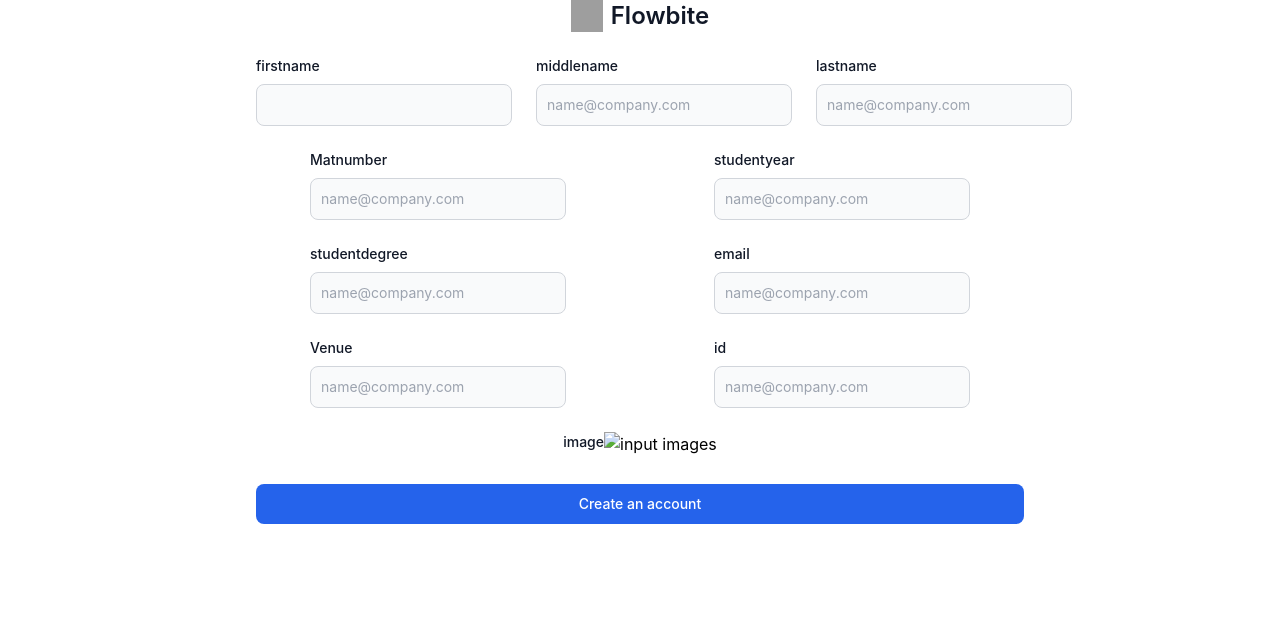
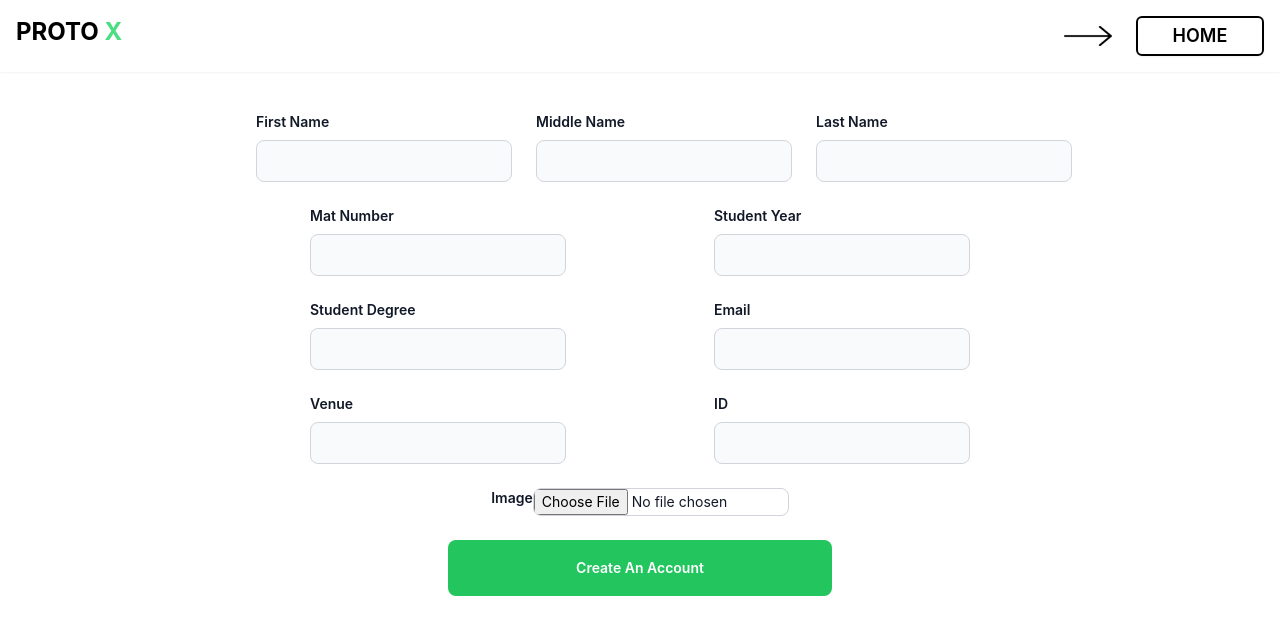
Before and after one commit to HopesonOgaga/exam, a React (Create React App) app: page /Registration in a window 1280 px wide. Shown: the top 634 px of the page. Built offline with nearby package versions, Linux system fonts and the light colour scheme; grey boxes are pictures that could not be loaded.

Commit message:
optimized version

```diff
--- a/src/components/header/finishedheader.js
+++ b/src/components/header/finishedheader.js
@@ -1,4 +1,5 @@
 import React from "react";
+import { Link } from "react-router-dom";
 
 export default function FinishedHeader() {
   return (
@@ -14,9 +15,12 @@ export default function FinishedHeader() {
           src="/image/right-arrow.png"
           alt=""
         ></img>
-        <button className="hover:shadow-lg hover:border-gray-500 hover:scale-100  border-2 rounded-md shadow-sm border-black w-32 h-10 uppercase font-semibold text-lg">
-          home
-        </button>
+        <Link to={"/"}>
+          {" "}
+          <button className="hover:shadow-lg hover:border-gray-500 hover:scale-100  border-2 rounded-md shadow-sm border-black w-32 h-10 uppercase font-semibold text-lg">
+            home
+          </button>
+        </Link>
       </div>
     </section>
   );
--- a/src/components/registration/index.js
+++ b/src/components/registration/index.js
@@ -1,5 +1,7 @@
 import React, { useContext, useState } from "react";
 import UserContext from "../../context/userContext";
+import FinishedHeader from "../header/finishedheader";
+
 export default function Registration() {
   const [firstName, setfirstName] = useState("");
   const [middleName, setmiddleName] = useState("");
@@ -11,6 +13,7 @@ export default function Registration() {
   const [venue, setVenue] = useState("");
   const [id, setid] = useState("");
   const { setData } = useContext(UserContext);
+
   function clear() {
     setfirstName("");
     setmiddleName("");
@@ -22,6 +25,7 @@ export default function Registration() {
     setVenue("");
     setid("");
   }
+
   function handleSubmit(e) {
     e.preventDefault();
     const data = {
@@ -36,171 +40,156 @@ export default function Registration() {
       id,
     };
 
-
-
     console.log(data);
     setData(data);
     clear();
   }
+
   return (
-    <div>
+    <div className="h-full w-full ">
+      <div className="mb-10">
+        <FinishedHeader />
+      </div>
       <section>
-        <div className="flex justify-center w-full">
-          <a
-            href="#"
-            class="flex items-center mb-6 text-2xl font-semibold text-gray-900 dark:text-white"
-          >
-            <img
-              class="w-8 h-8 mr-2"
-              src="https://flowbite.s3.amazonaws.com/blocks/marketing-ui/logo.svg"
-              alt="logo"
-            ></img>
-            Flowbite
-          </a>
-        </div>
-        <div className="flex justify-center w-full h-full ">
-          <form
-            class="space-y-4 md:space-y-6"
-            action="#"
-            onSubmit={handleSubmit}
-          >
-            <div className="flex justify-between gap-6  w-[60vw]">
+        <div className="flex justify-center w-full h-full">
+          <form className="space-y-4 md:space-y-6" onSubmit={handleSubmit}>
+            <div className="flex justify-between gap-6 w-full md:w-[60vw] md:flex-row flex-col">
               <div>
                 <label
-                  for="firstName"
-                  class="block mb-2 text-sm font-medium text-gray-900 dark:text-white"
+                  htmlFor="firstname"
+                  className="block mb-2 text-sm font-semibold text-gray-900 dark:text-white capitalize"
                 >
-                  firstname
+                  First Name
                 </label>
                 <input
                   type="text"
                   name="firstname"
                   id="firstname"
-                  class="bg-gray-50 border border-gray-300 text-gray-900 text-sm rounded-lg focus:ring-primary-600 focus:border-primary-600 block w-[20vw] p-2.5 dark:bg-gray-700 dark:border-gray-600 dark:placeholder-gray-400 dark:text-white dark:focus:ring-blue-500 dark:focus:border-blue-500"
+                  className="bg-gray-50 border border-gray-300 text-gray-900 text-sm rounded-lg focus:ring-primary-600 focus:border-primary-600 block w-full md:w-[20vw] p-2.5 dark:bg-gray-700 dark:border-gray-600 dark:placeholder-gray-400 dark:text-white dark:focus:ring-blue-500 dark:focus:border-blue-500"
                   placeholder=""
                   required
                   value={firstName}
                   onChange={(e) => setfirstName(e.target.value)}
-                ></input>
+                />
               </div>
               <div>
                 <label
-                  for="middleName"
-                  class="block mb-2 text-sm font-medium text-gray-900 dark:text-white"
+                  htmlFor="middlename"
+                  className="block mb-2 text-sm font-semibold text-gray-900 dark:text-white capitalize"
                 >
-                  middlename
+                  Middle Name
                 </label>
                 <input
                   type="text"
                   name="middlename"
                   id="middlename"
-                  class="bg-gray-50 border border-gray-300 text-gray-900 text-sm rounded-lg focus:ring-primary-600 focus:border-primary-600 block w-[20vw] p-2.5 dark:bg-gray-700 dark:border-gray-600 dark:placeholder-gray-400 dark:text-white dark:focus:ring-blue-500 dark:focus:border-blue-500"
-                  placeholder="name@company.com"
+                  className="bg-gray-50 border border-gray-300 text-gray-900 text-sm rounded-lg focus:ring-primary-600 focus:border-primary-600 block w-full md:w-[20vw] p-2.5 dark:bg-gray-700 dark:border-gray-600 dark:placeholder-gray-400 dark:text-white dark:focus:ring-blue-500 dark:focus:border-blue-500"
+                  placeholder=""
                   required
                   value={middleName}
                   onChange={(e) => setmiddleName(e.target.value)}
-                ></input>
+                />
               </div>
               <div>
                 <label
-                  for="lastNmae"
-                  class="block mb-2 text-sm font-medium text-gray-900 dark:text-white"
+                  htmlFor="lastname"
+                  className="block mb-2 text-sm font-semibold text-gray-900 dark:text-white capitalize"
                 >
-                  lastname
+                  Last Name
                 </label>
                 <input
                   type="text"
                   name="lastName"
-                  id="lastName"
-                  class="bg-gray-50 border border-gray-300 text-gray-900 text-sm rounded-lg focus:ring-primary-600 focus:border-primary-600 block w-[20vw] p-2.5 dark:bg-gray-700 dark:border-gray-600 dark:placeholder-gray-400 dark:text-white dark:focus:ring-blue-500 dark:focus:border-blue-500"
-                  placeholder="name@company.com"
+                  id="lastname"
+                  className="bg-gray-50 border border-gray-300 text-gray-900 text-sm rounded-lg focus:ring-primary-600 focus:border-primary-600 block w-full md:w-[20vw] p-2.5 dark:bg-gray-700 dark:border-gray-600 dark:placeholder-gray-400 dark:text-white dark:focus:ring-blue-500 dark:focus:border-blue-500"
+                  placeholder=""
                   required
                   value={lastName}
                   onChange={(e) => setlastName(e.target.value)}
-                ></input>
+                />
               </div>
             </div>
-            <div className="w-full flex gap-10 justify-around  ">
+            <div className="w-full flex md:flex-row flex-col gap-10 justify-around">
               <div>
                 <label
-                  for="studentNumber"
-                  class="block mb-2 text-sm font-medium text-gray-900 dark:text-white"
+                  htmlFor="studentNumber"
+                  className="block mb-2 text-sm font-semibold text-gray-900 dark:text-white capitalize"
                 >
-                  Matnumber
+                  Mat Number
                 </label>
                 <input
                   type="text"
                   name="studentNumber"
                   id="studentNumber"
-                  class="bg-gray-50 border border-gray-300 text-gray-900 text-sm rounded-lg focus:ring-primary-600 focus:border-primary-600 block w-[20vw] p-2.5 dark:bg-gray-700 dark:border-gray-600 dark:placeholder-gray-400 dark:text-white dark:focus:ring-blue-500 dark:focus:border-blue-500"
-                  placeholder="name@company.com"
+                  className="bg-gray-50 border border-gray-300 text-gray-900 text-sm rounded-lg focus:ring-primary-600 focus:border-primary-600 block w-full md:w-[20vw] p-2.5 dark:bg-gray-700 dark:border-gray-600 dark:placeholder-gray-400 dark:text-white dark:focus:ring-blue-500 dark:focus:border-blue-500"
+                  placeholder=""
                   required
                   value={Matnumber}
                   onChange={(e) => setmatNumber(e.target.value)}
-                ></input>
+                />
               </div>
               <div>
                 <label
-                  for="studentYear"
-                  class="block mb-2 text-sm font-medium text-gray-900 dark:text-white"
+                  htmlFor="studentYear"
+                  className="block mb-2 text-sm font-semibold text-gray-900 dark:text-white capitalize"
                 >
-                  studentyear
+                  Student Year
                 </label>
                 <input
                   type="text"
                   name="studentYear"
                   id="studentYear"
-                  class="bg-gray-50 border border-gray-300 text-gray-900 text-sm rounded-lg focus:ring-primary-600 focus:border-primary-600 block w-[20vw] p-2.5 dark:bg-gray-700 dark:border-gray-600 dark:placeholder-gray-400 dark:text-white dark:focus:ring-blue-500 dark:focus:border-blue-500"
-                  placeholder="name@company.com"
+                  className="bg-gray-50 border border-gray-300 text-gray-900 text-sm rounded-lg focus:ring-primary-600 focus:border-primary-600 block w-full md:w-[20vw] p-2.5 dark:bg-gray-700 dark:border-gray-600 dark:placeholder-gray-400 dark:text-white dark:focus:ring-blue-500 dark:focus:border-blue-500"
+                  placeholder=""
                   required
                   value={studentYear}
                   onChange={(e) => setStudentYear(e.target.value)}
-                ></input>
+                />
               </div>
             </div>
-            <div className="w-full flex gap-10 justify-around  ">
+            <div className="w-full flex md:flex-row flex-col gap-10 justify-around">
               <div>
                 <label
-                  for="studentDegre"
-                  class="block mb-2 text-sm font-medium text-gray-900 dark:text-white"
+                  htmlFor="studentDegree"
+                  className="block mb-2 text-sm font-semibold text-gray-900 dark:text-white capitalize"
                 >
-                  studentdegree
+                  Student Degree
                 </label>
                 <input
                   type="text"
                   name="studentDegre"
                   id="studentDegree"
-                  class="bg-gray-50 border border-gray-300 text-gray-900 text-sm rounded-lg focus:ring-primary-600 focus:border-primary-600 block w-[20vw] p-2.5 dark:bg-gray-700 dark:border-gray-600 dark:placeholder-gray-400 dark:text-white dark:focus:ring-blue-500 dark:focus:border-blue-500"
-                  placeholder="name@company.com"
+                  className="bg-gray-50 border border-gray-300 text-gray-900 text-sm rounded-lg focus:ring-primary-600 focus:border-primary-600 block w-full md:w-[20vw] p-2.5 dark:bg-gray-700 dark:border-gray-600 dark:placeholder-gray-400 dark:text-white dark:focus:ring-blue-500 dark:focus:border-blue-500"
+                  placeholder=""
                   required
                   value={studentDegre}
                   onChange={(e) => setStudentDgre(e.target.value)}
-                ></input>
+                />
               </div>
               <div>
                 <label
-                  for="email"
-                  class="block mb-2 text-sm font-medium text-gray-900 dark:text-white"
+                  htmlFor="email"
+                  className="block mb-2 text-sm font-semibold text-gray-900 dark:text-white capitalize"
                 >
-                  email
+                  Email
                 </label>
                 <input
                   type="email"
                   name="email"
                   id="email"
-                  class="bg-gray-50 border border-gray-300 text-gray-900 text-sm rounded-lg focus:ring-primary-600 focus:border-primary-600 block w-[20vw] p-2.5 dark:bg-gray-700 dark:border-gray-600 dark:placeholder-gray-400 dark:text-white dark:focus:ring-blue-500 dark:focus:border-blue-500"
-                  placeholder="name@company.com"
+                  className="bg-gray-50 border border-gray-300 text-gray-900 text-sm rounded-lg focus:ring-primary-600 focus:border-primary-600 block w-full md:w-[20vw] p-2.5 dark:bg-gray-700 dark:border-gray-600 dark:placeholder-gray-400 dark:text-white dark:focus:ring-blue-500 dark:focus:border-blue-500"
+                  placeholder=""
                   required
                   value={email}
                   onChange={(e) => setEmail(e.target.value)}
-                ></input>
+                />
               </div>
             </div>
-            <div className="w-full flex gap-10 justify-around  ">
+            <div className="w-full flex gap-10 justify-around">
               <div>
                 <label
-                  for="venue"
-                  class="block mb-2 text-sm font-medium text-gray-900 dark:text-white"
+                  htmlFor="venue"
+                  className="block mb-2 text-sm font-semibold text-gray-900 dark:text-white capitalize"
                 >
                   Venue
                 </label>
@@ -208,50 +197,50 @@ export default function Registration() {
                   type="text"
                   name="venue"
                   id="venue"
-                  class="bg-gray-50 border border-gray-300 text-gray-900 text-sm rounded-lg focus:ring-primary-600 focus:border-primary-600 block w-[20vw] p-2.5 dark:bg-gray-700 dark:border-gray-600 dark:placeholder-gray-400 dark:text-white dark:focus:ring-blue-500 dark:focus:border-blue-500"
-                  placeholder="name@company.com"
+                  className="bg-gray-50 border border-gray-300 text-gray-900 text-sm rounded-lg focus:ring-primary-600 focus:border-primary-600 block w-full md:w-[20vw] p-2.5 dark:bg-gray-700 dark:border-gray-600 dark:placeholder-gray-400 dark:text-white dark:focus:ring-blue-500 dark:focus:border-blue-500"
+                  placeholder=""
                   required
                   value={venue}
                   onChange={(e) => setVenue(e.target.value)}
-                ></input>
+                />
               </div>
               <div>
                 <label
-                  for="id"
-                  class="block mb-2 text-sm font-medium text-gray-900 dark:text-white"
+                  htmlFor="id"
+                  className="block mb-2 text-sm font-semibold text-gray-900 dark:text-white capitalize"
                 >
-                  id
+                  ID
                 </label>
                 <input
                   type="text"
                   name="id"
                   id="id"
-                  class="bg-gray-50 border border-gray-300 text-gray-900 text-sm rounded-lg focus:ring-primary-600 focus:border-primary-600 block w-[20vw] p-2.5 dark:bg-gray-700 dark:border-gray-600 dark:placeholder-gray-400 dark:text-white dark:focus:ring-blue-500 dark:focus:border-blue-500"
-                  placeholder="name@company.com"
+                  className="bg-gray-50 border border-gray-300 text-gray-900 text-sm rounded-lg focus:ring-primary-600 focus:border-primary-600 block w-full md:w-[20vw] p-2.5 dark:bg-gray-700 dark:border-gray-600 dark:placeholder-gray-400 dark:text-white dark:focus:ring-blue-500 dark:focus:border-blue-500"
+                  placeholder=""
                   required
                   value={id}
                   onChange={(e) => setid(e.target.value)}
-                ></input>
+                />
               </div>
             </div>
             <div className="flex justify-center w-full">
               <label
-                for="image"
-                class="block mb-2 text-sm font-medium text-gray-900 dark:text-white"
+                htmlFor="image"
+                className="block mb-2 text-sm font-semibold text-gray-900 dark:text-white capitalize"
               >
-                image
+                Image
               </label>
               <input
-                type="image"
+                type="file"
                 name="image"
-                src=""
-                alt="input images"
-              ></input>
+                id="image"
+                className="block w-full md:w-[20vw] text-sm text-gray-900 border border-gray-300 rounded-lg cursor-pointer dark:text-gray-400 focus:outline-none dark:bg-gray-700 dark:border-gray-600 dark:placeholder-gray-400"
+              />
             </div>
-            <div>
+            <div className="flex justify-center w-full h-full">
               <button
                 type="submit"
-                class="w-full text-white bg-primary-600 hover:bg-primary-700 focus:ring-4 focus:outline-none focus:ring-primary-300 font-medium rounded-lg text-sm px-5 py-2.5 text-center dark:bg-primary-600 dark:hover:bg-primary-700 dark:focus:ring-primary-800"
+                className="w-1/2 h-14 capitalize text-white bg-green-500 hover:bg-green-500 focus:ring-4 focus:outline-none focus:ring-green-300 font-semibold rounded-lg text-sm px-5 py-2 text-center dark:bg-primary-600 dark:hover:bg-primary-700 dark:focus:ring-primary-800"
               >
                 Create an account
               </button>
```
Also changed, not shown: src/components/home/index.js (+8 -12 lines).
